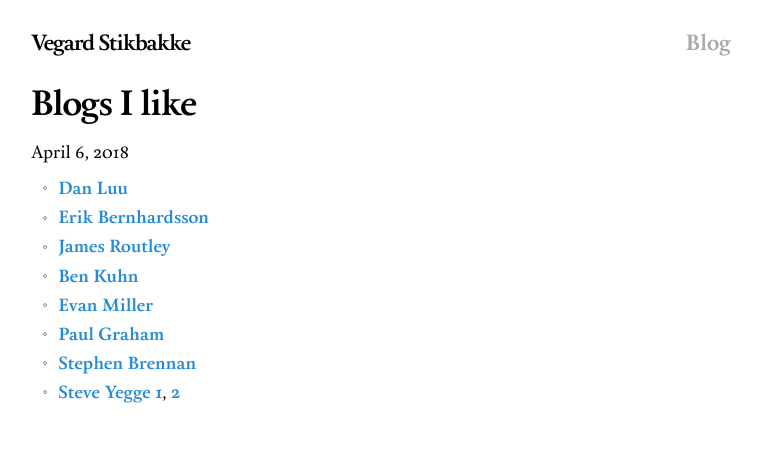
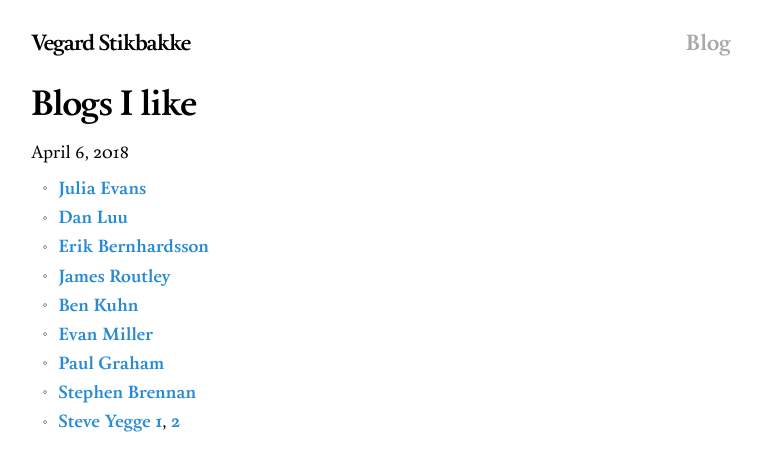
Before and after one commit to vegarsti/vegarsti.github.io, a Jekyll site: the page built from _posts/2018-04-06-blogroll.md, in a window 1280 px wide. Shown: the top 471 px of the page, without its empty margins (259-1020 px from the left). Built offline with Jekyll 4.4.1, drawn with Linux system fonts in a browser that asks for light colours; nearby versions of some CDN libraries.

Commit message:
Add link to jvns on blog roll

```diff
--- a/_posts/2018-04-06-blogroll.md
+++ b/_posts/2018-04-06-blogroll.md
@@ -3,6 +3,7 @@ layout: post
 title: Blogs I like
 ---
 
+- [Julia Evans](https://jvns.ca)
 - [Dan Luu](https://danluu.com)
 - [Erik Bernhardsson](https://erikbern.com)
 - [James Routley](https://routley.io/blog.html)
```
